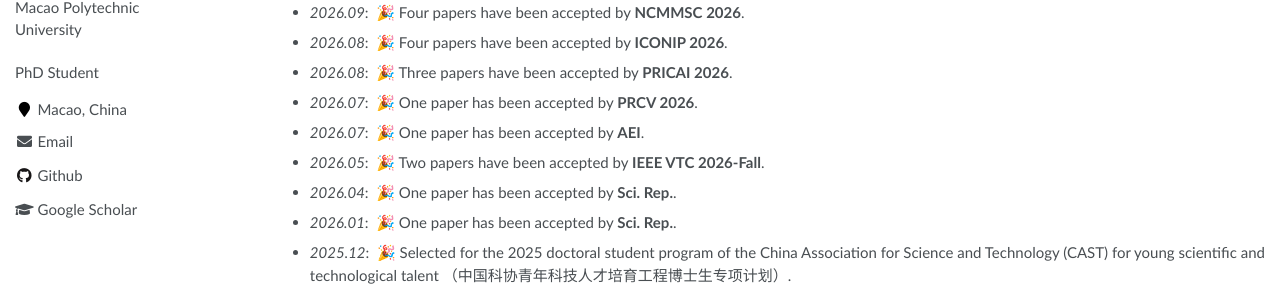
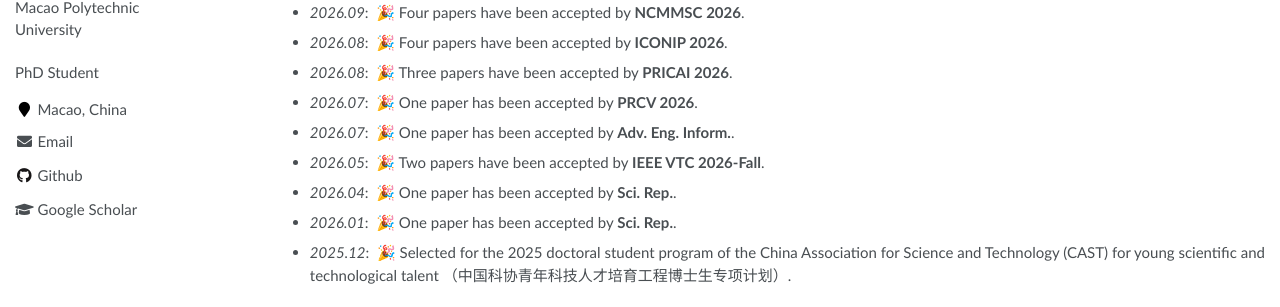
Before and after one commit to JunhaoWei-mpu/JunhaoWei-mpu.github.io, a Jekyll site: the page built from _pages/about.md, in a window 1280 px wide and 900 px high. Shown: the part 338-645 px from the top of the window. Built offline with Jekyll 4.4.1, drawn with Linux system fonts in a browser that asks for light colours.

Commit message:
Use journal abbreviation Adv. Eng. Inform. in news

```diff
--- a/_pages/about.md
+++ b/_pages/about.md
@@ -26,7 +26,7 @@ I received my master's degree in Big Data and Internet of Things from Macao Poly
 - *2026.08*: &nbsp;🎉 Four papers have been accepted by **ICONIP 2026**.
 - *2026.08*: &nbsp;🎉 Three papers have been accepted by **PRICAI 2026**.
 - *2026.07*: &nbsp;🎉 One paper has been accepted by **PRCV 2026**.
-- *2026.07*: &nbsp;🎉 One paper has been accepted by **AEI**.
+- *2026.07*: &nbsp;🎉 One paper has been accepted by **Adv. Eng. Inform.**.
 - *2026.05*: &nbsp;🎉 Two papers have been accepted by **IEEE VTC 2026-Fall**.
 - *2026.04*: &nbsp;🎉 One paper has been accepted by **Sci. Rep.**.
 - *2026.01*: &nbsp;🎉 One paper has been accepted by **Sci. Rep.**.
```
